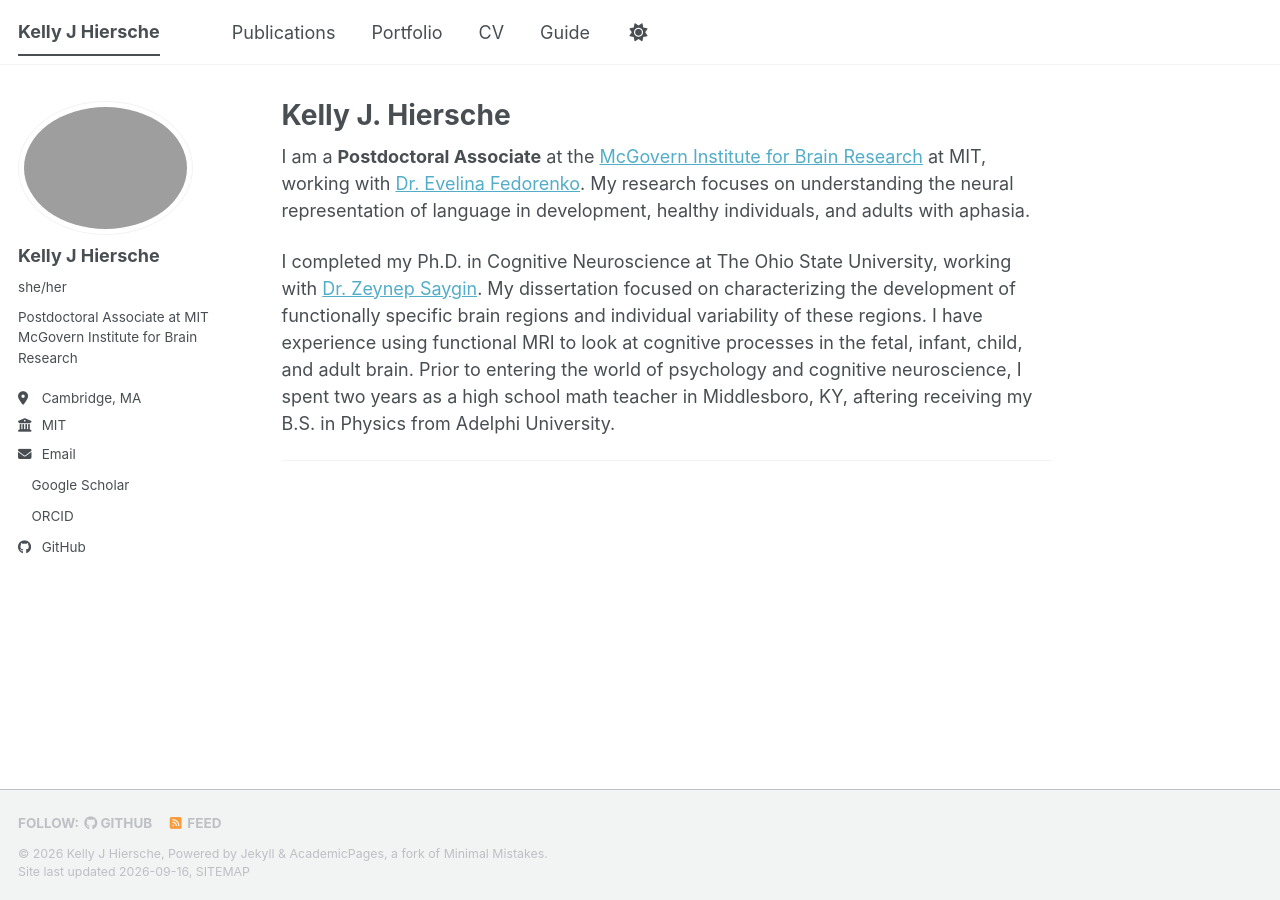
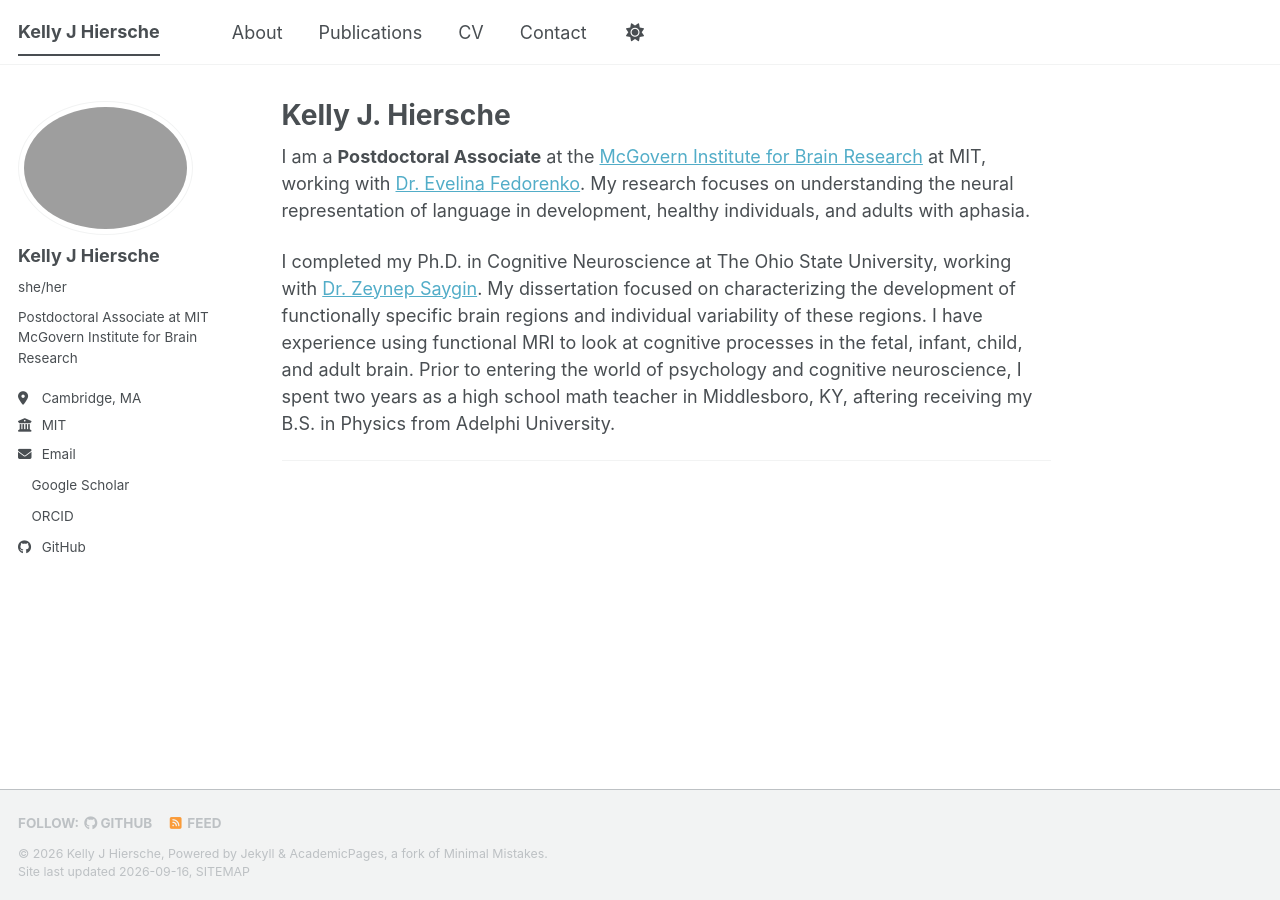
Before and after one commit to kellyjhiersche/kellyjhiersche.github.io, a Jekyll site: the page built from _pages/about.md, in a window 1280 px wide. Built offline with Jekyll 4.4.1, drawn with Linux system fonts in a browser that asks for light colours; a style sheet for code colours, icons or effects is not loaded.

Commit message:
Update navigation.yml

```diff
--- a/_data/navigation.yml
+++ b/_data/navigation.yml
@@ -6,19 +6,17 @@
 #
 # NOTE that only one of the CV options should be selected, the first is for the
 #      Markdown formatted page while the second is generated using JSON.
+main:
+  - title: "About"
+    url: /
 
-main:
   - title: "Publications"
     url: /publications/
-
-  - title: "Portfolio"
-    url: /portfolio/
 
   - title: "CV"
     url: /cv/
 
-  # - title: "CV"
-  #   url: /cv-json/
+  - title: "Contact"
+    url: /#contact
 
-  - title: "Guide"
     url: /markdown/
```
